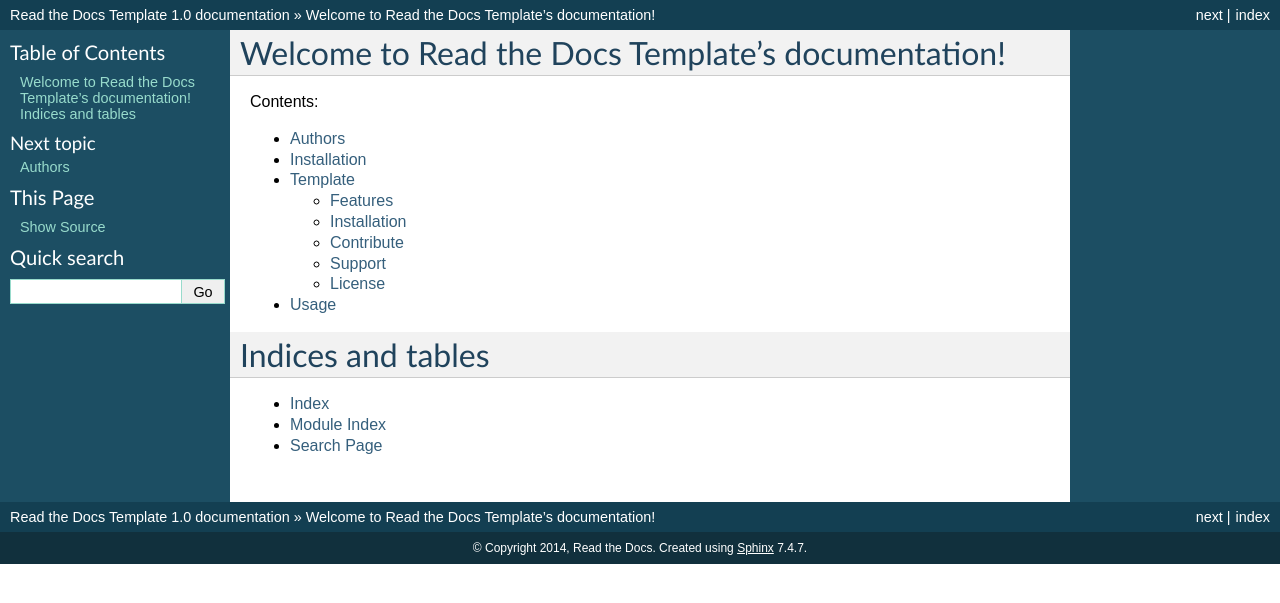
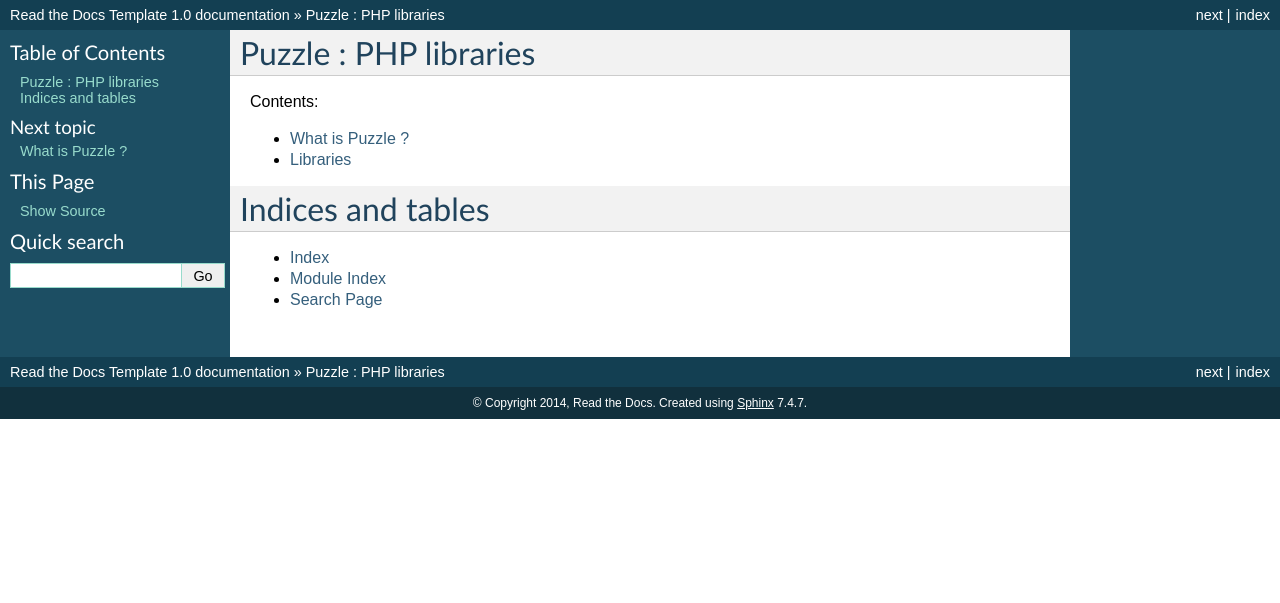
Before and after one commit to puzzle-org/documentation, a Sphinx documentation site: the page built from docs/index.rst, in a window 1280 px wide. Shown: the top 603 px of the page. Built offline with Sphinx 7.4.7, drawn with Linux system fonts in a browser that asks for light colours.

Commit message:
Delete example pages

```diff
--- a/AUTHORS.rst
+++ /dev/null
@@ -1,5 +0,0 @@
-Authors
--------
-
-* Eric (New contributor)
-* Anthony
--- a/docs/authors.rst
+++ /dev/null
@@ -1 +0,0 @@
-.. include:: ../AUTHORS.rst
--- a/docs/contributing.rst
+++ /dev/null
@@ -1 +0,0 @@
-.. include:: ../CONTRIBUTING.rst
--- a/docs/history.rst
+++ /dev/null
@@ -1 +0,0 @@
-.. include:: ../HISTORY.rst
--- a/docs/index.rst
+++ b/docs/index.rst
@@ -3,8 +3,8 @@
    You can adapt this file completely to your liking, but it should at least
    contain the root `toctree` directive.
 
-Welcome to Read the Docs Template's documentation!
-==================================================
+Puzzle : PHP libraries
+======================
 
 Contents:
 
--- a/docs/installation.rst
+++ b/docs/puzzle.rst
@@ -1,6 +1,6 @@
-============
-Installation
-============
+================
+What is Puzzle ?
+================
 
 Install the package with pip::
 
--- a/docs/readme.rst
+++ /dev/null
@@ -1 +0,0 @@
-.. include:: ../README.rst
--- a/docs/usage.rst
+++ b/docs/usage.rst
@@ -1,6 +1,6 @@
-========
-Usage
-========
+=========
+Libraries
+=========
 
 To use this template, simply update it::
 
```
Also changed, not shown: README.rst (deleted, +0 -41 lines).
